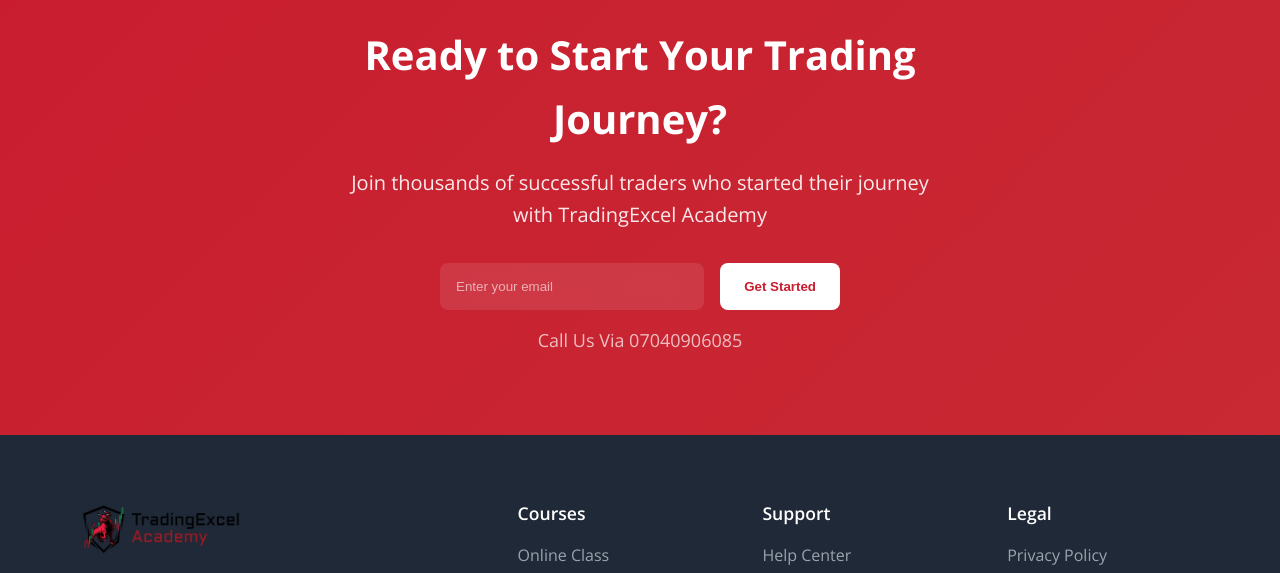
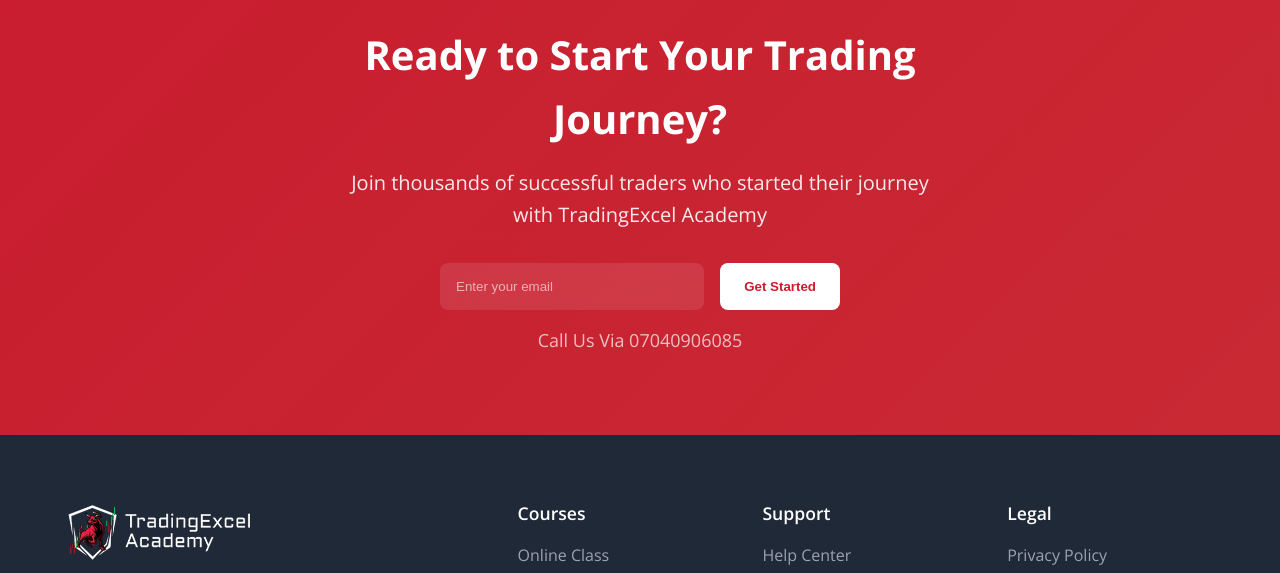
Before and after one commit to surzkidoo/appexcel, a plain HTML site: page index.html in a window 1280 px wide. Shown: the part 6624-7197 px from the top of the page. Drawn offline with nearby package versions, Linux system fonts and the light colour scheme.

Commit message:
footer logo added

```diff
--- a/index.html
+++ b/index.html
@@ -580,7 +580,7 @@ He is the founder of TradingExcel Academy, Nigeria’s premier online forex and
             <div class="footer-content">
                 <div class="footer-section">
                     <div class="footer-logo">
-                    <img src="assest/TradingExcel Academy-01 1.png" alt="" width="200" srcset="">
+                    <img src="assest/TradingExcel Academy-05 1.png" alt="" width="200" srcset="">
                     </div>
                     <p class="footer-description">
                         Empowering traders worldwide with professional forex education and mentorship.
```
Also changed, not shown: assest/TradingExcel Academy-05 1.png (added).
